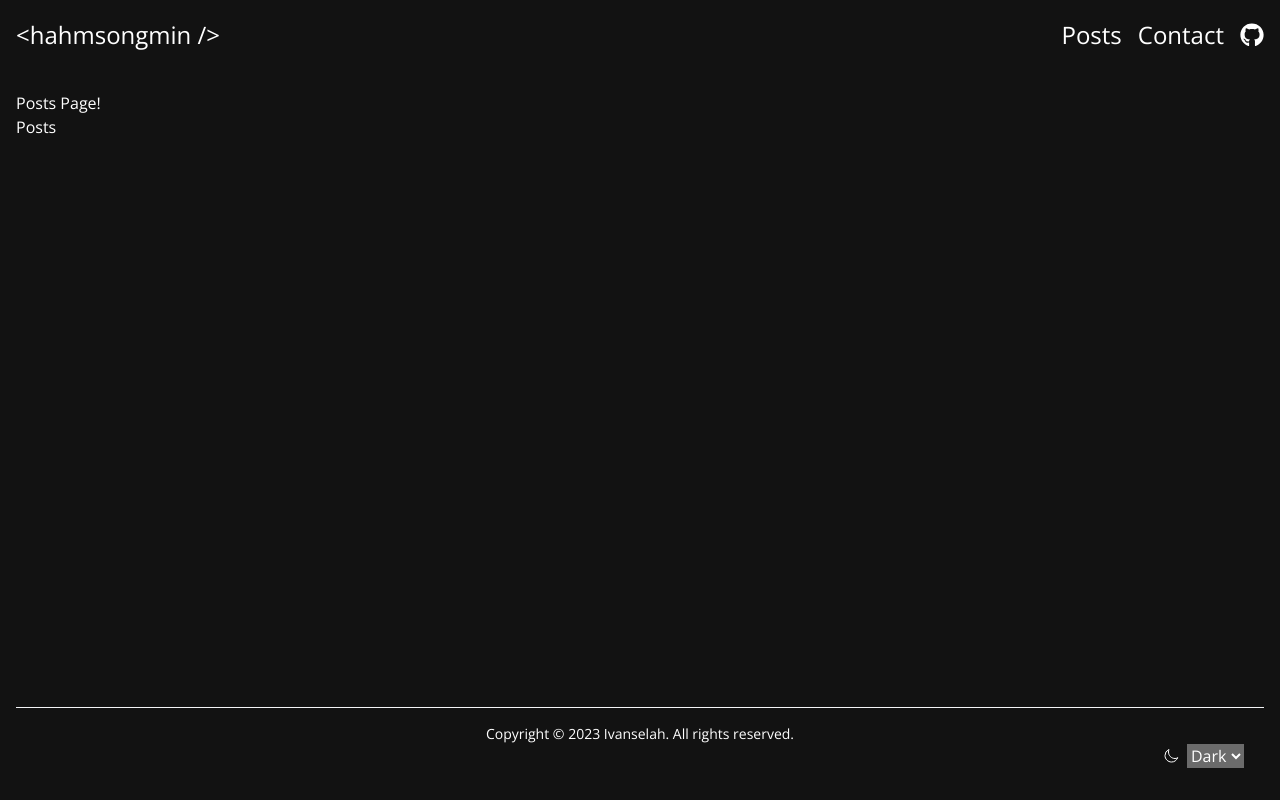
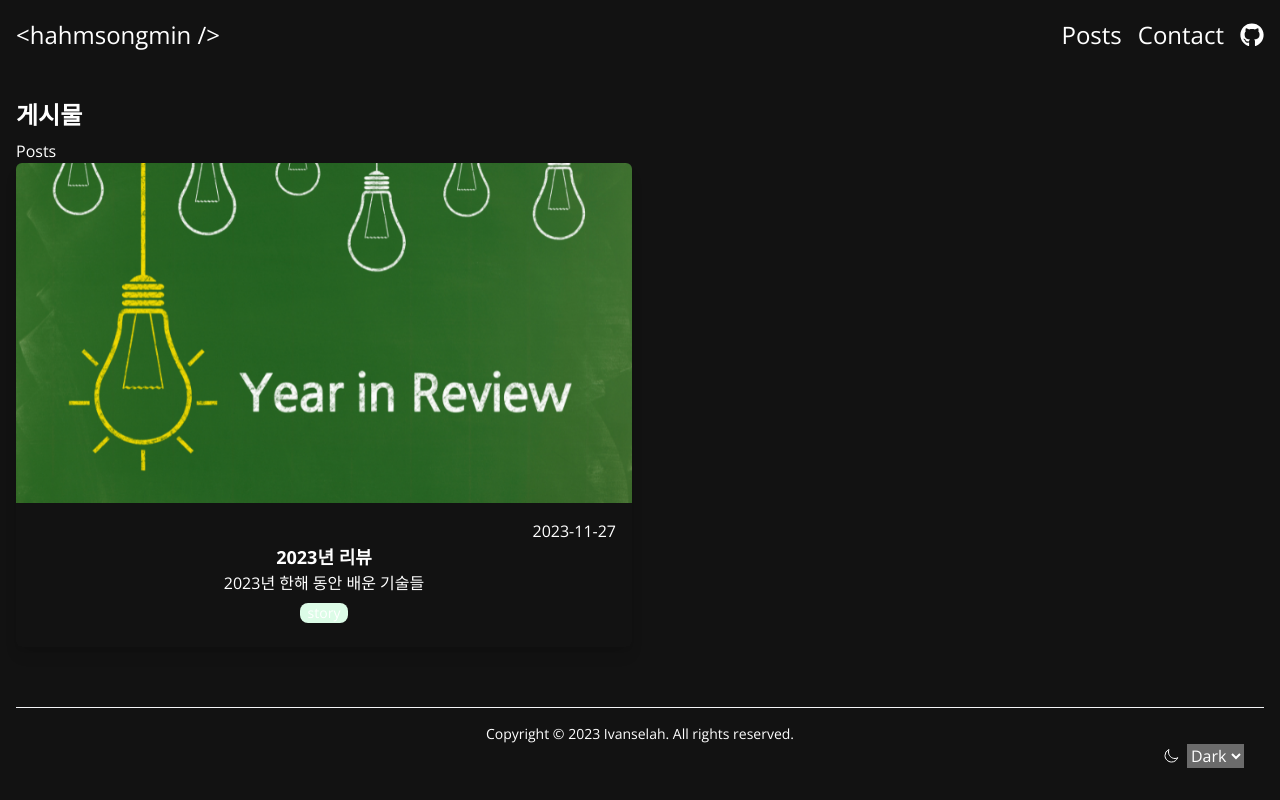
Before and after one commit to ivanselah/ivanselah.com, a Next.js app: page /posts in a window 1280 px wide. Built offline with nearby package versions, Linux system fonts and the light colour scheme.

Commit message:
feat: add posts

```diff
--- a/data/post.json
+++ b/data/post.json
@@ -2,8 +2,8 @@
   {
     "title": "2023년 리뷰",
     "description": "2023년 한해 동안 배운 기술들",
-    "date": "2023-11-25",
-    "category": "my-story",
+    "date": "2023-11-27",
+    "category": "story",
     "path": "my-story-2023-review",
     "isPublic": true
   }
--- a/src/app/posts/page.tsx
+++ b/src/app/posts/page.tsx
@@ -4,7 +4,7 @@ import Posts from '@/components/posts/Posts';
 export default function PostsPage() {
   return (
     <>
-      <h1>Posts Page!</h1>
+      <h2 className='text-2xl font-bold my-2'>게시물</h2>
       <Posts />
     </>
   );
--- /dev/null
+++ b/src/components/posts/PostCard.tsx
@@ -0,0 +1,24 @@
+import React from 'react';
+import Link from 'next/link';
+import Image from 'next/image';
+import { Post } from '@/service/posts';
+
+type PostCardProps = {
+  post: Post;
+};
+
+export default function PostCard({ post: { title, description, date, category, path } }: PostCardProps) {
+  return (
+    <Link href={`/posts/${path}`}>
+      <article className='rounded-md overflow-hidden shadow-lg'>
+        <Image className='w-full' src={`/images/posts/${path}.png`} alt={title} width={300} height={300} />
+        <div className='flex flex-col items-center p-4'>
+          <time className='self-end'>{date.toString()}</time>
+          <h3 className='text-lg font-bold'>{title}</h3>
+          <p className='w-full truncate text-center'>{description}</p>
+          <span className='text-sm rounded-lg bg-green-100 px-2 my-2'>{category}</span>
+        </div>
+      </article>
+    </Link>
+  );
+}
--- a/src/components/posts/Posts.tsx
+++ b/src/components/posts/Posts.tsx
@@ -1,13 +1,13 @@
 import React from 'react';
 import PostsGrid from '@/components/posts/PostsGrid';
-import { getAllPosts } from '@/service/posts';
+import { getAllPublicPosts } from '@/service/posts';
 
 export default async function Posts() {
-  const item = await getAllPosts();
+  const posts = await getAllPublicPosts();
   return (
     <section>
       <h2>Posts</h2>
-      <PostsGrid />
+      <PostsGrid posts={posts} />
     </section>
   );
 }
--- a/src/components/posts/PostsGrid.tsx
+++ b/src/components/posts/PostsGrid.tsx
@@ -1,5 +1,21 @@
 import React from 'react';
+import { Post } from '@/service/posts';
+import PostCard from '@/components/posts/PostCard';
 
-export default function PostsGrid() {
-  return <div></div>;
+type PostsGridProps = {
+  posts: Post[];
+};
+
+export default function PostsGrid({ posts }: PostsGridProps) {
+  return (
+    <ul className='grid gap-4 grid-cols-1 sm:grid-cols-2'>
+      {posts.map((post) => {
+        return (
+          <li key={post.path}>
+            <PostCard post={post} />
+          </li>
+        );
+      })}
+    </ul>
+  );
 }
--- a/src/service/posts.ts
+++ b/src/service/posts.ts
@@ -21,3 +21,7 @@ export async function getAllPosts(): Promise<Post[]> {
     return [];
   }
 }
+
+export async function getAllPublicPosts(): Promise<Post[]> {
+  return getAllPosts().then((posts) => posts.filter((post) => post.isPublic));
+}
```
Also changed, not shown: public/images/posts/my-story-2023-review.png (added).
